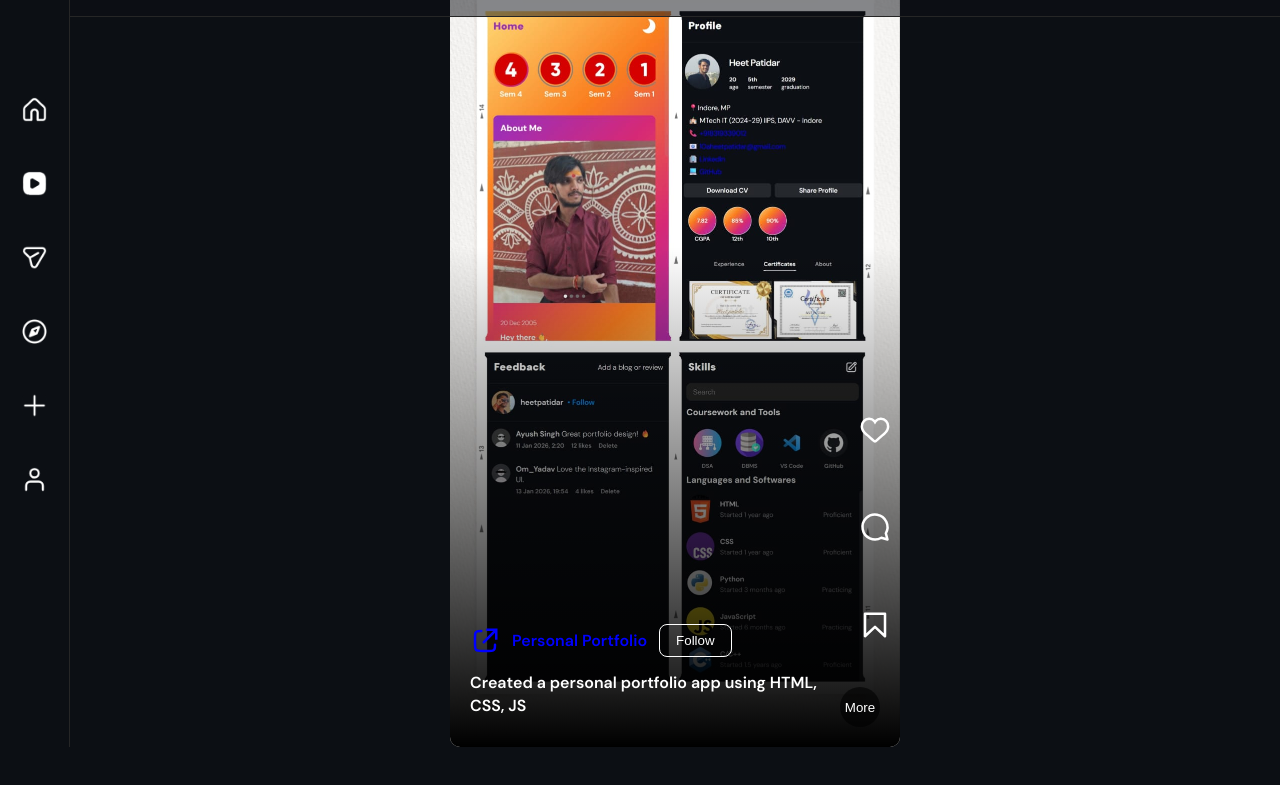
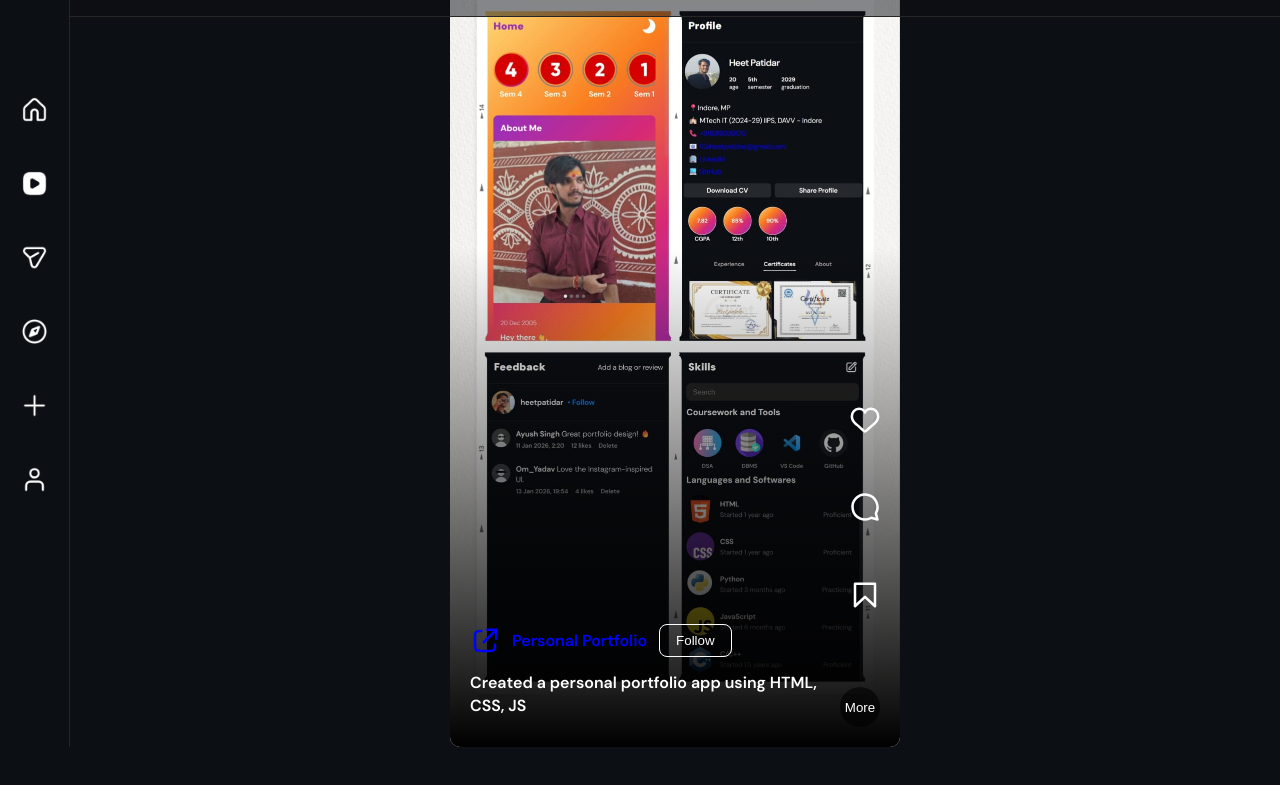
Before and after one commit to heetpats220/Portfolio-app, a plain HTML site: page projects/index.html in a window 1280 px wide. Shown: the part 53-838 px from the top of the page. Drawn offline with Linux system fonts and the light colour scheme; grey boxes are pictures that could not be loaded; a web font is replaced by a local one.

Commit message:
like save update

```diff
--- a/projects/style.css
+++ b/projects/style.css
@@ -439,11 +439,11 @@ body{
     display: flex;
     flex-direction: column;
     top: 50%;
-    right: 10px;
+    right: 20px;
     justify-content: space-evenly;
     /* align-content: space-evenly; */
     /* background-color: white; */
-    height: 45%;
+    height: 40%;
     filter: invert(1);
     z-index: 2;
 }
```
